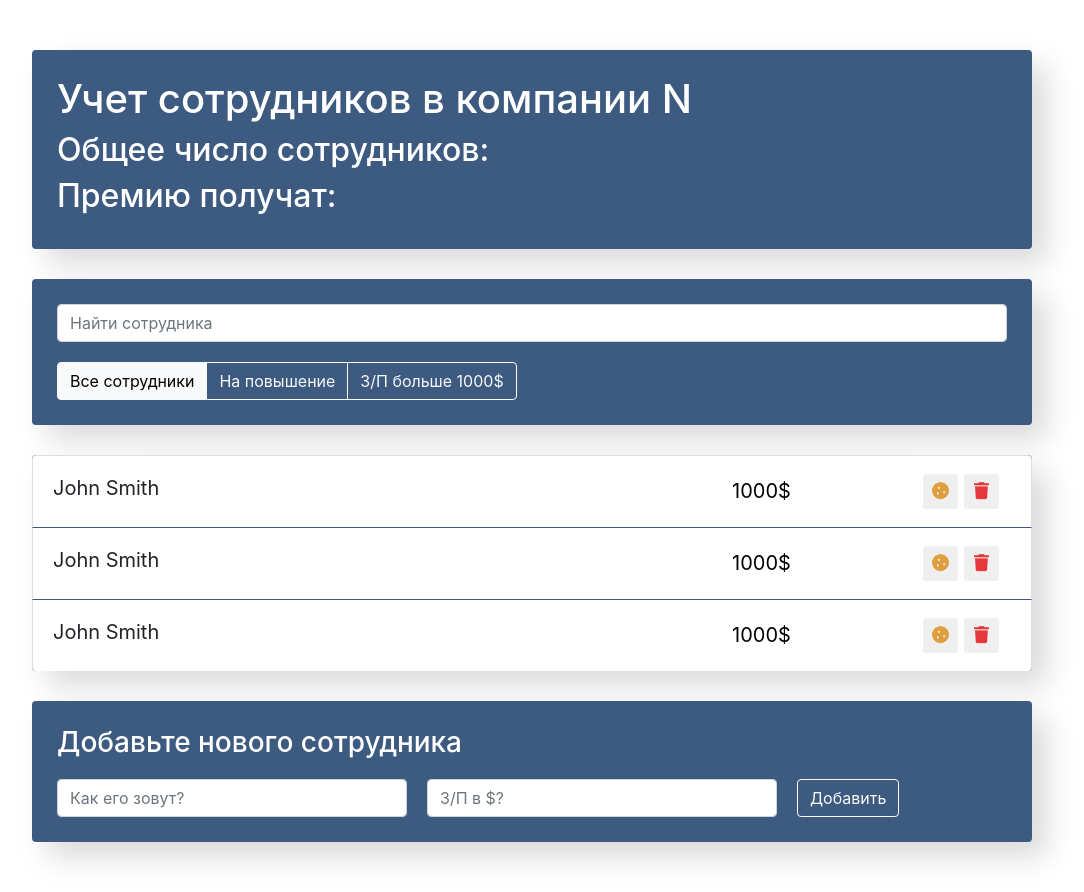
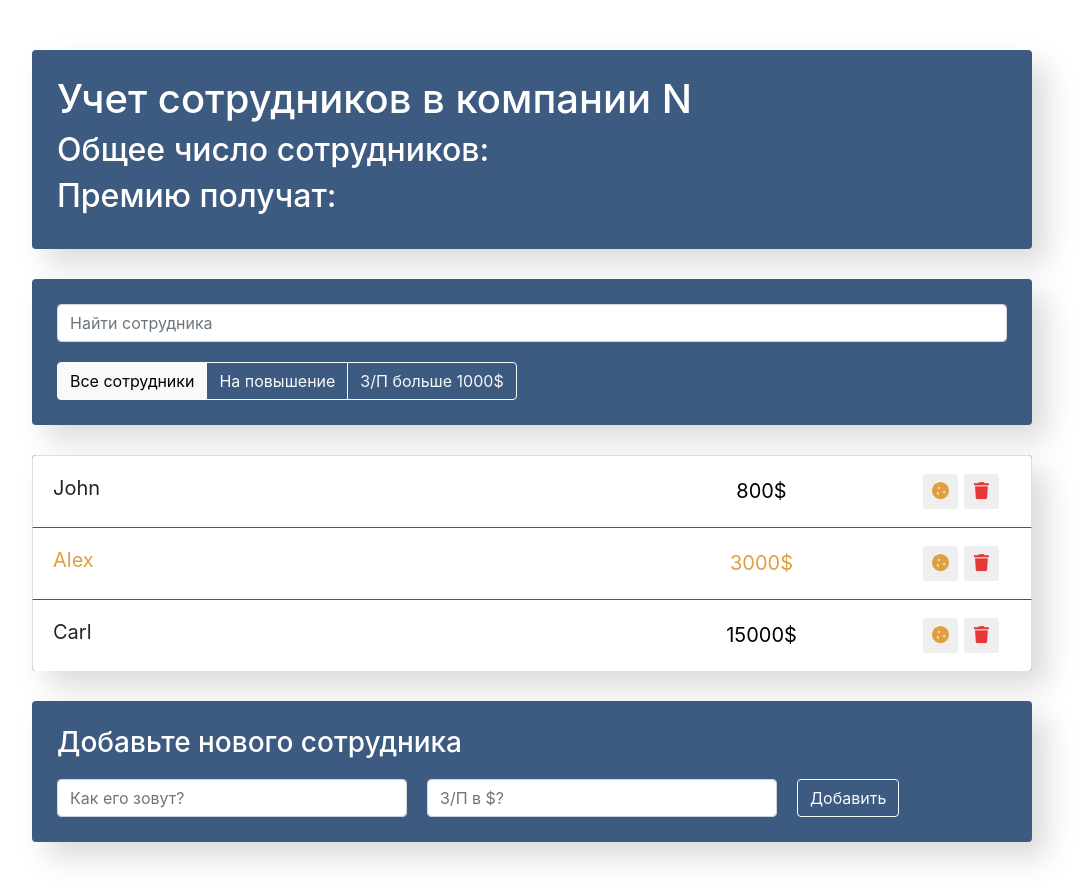
Before and after one commit to Groundbender/reactCrudClasses, a React (Create React App) app: page / in a window 1280 px wide. Shown: the whole page, without its empty margins (108-1192 px from the left). Built offline with nearby package versions, Linux system fonts and the light colour scheme.

Commit message:
added lists of emplyees

```diff
--- a/src/components/App/App.jsx
+++ b/src/components/App/App.jsx
@@ -7,6 +7,26 @@ import EmployeesAddForm from "../EmployeesAddForm/EmployeesAddForm";
 import "./App.css";
 
 function App() {
+  const data = [
+    {
+      name: "John",
+      salary: 800,
+      increase: false,
+      id: 1
+    },
+    {
+      name: "Alex",
+      salary: 3000,
+      increase: true,
+      id: 2
+    },
+    {
+      name: "Carl",
+      salary: 15000,
+      increase: false,
+      id: 3
+    },
+  ];
   return (
     <div className="app">
       <AppInfo />
@@ -16,7 +36,7 @@ function App() {
         <AppFilter />
       </div>
 
-      <EmployeesList />
+      <EmployeesList data={data} />
       <EmployeesAddForm />
     </div>
   );
--- a/src/components/EmploeesList/EmploeesList.jsx
+++ b/src/components/EmploeesList/EmploeesList.jsx
@@ -1,11 +1,16 @@
 import EmployeesListItem from "../EmployeesListItem/EmployeesListItem";
 import "./EmployeesList.css";
-const EmployeesList = () => {
+const EmployeesList = ({ data }) => {
+  // const elements = data.map((item) => {
+  //   return <EmployeesListItem {...item} />;
+  // });
+
   return (
     <ul className="app-list list-group">
-      <EmployeesListItem />
-      <EmployeesListItem />
-      <EmployeesListItem />
+      {data.map((item) => {
+        const { id, ...itemProps } = item;
+        return <EmployeesListItem key={id} {...itemProps} />;
+      })}
     </ul>
   );
 };
--- a/src/components/EmployeesListItem/EmployeesListItem.jsx
+++ b/src/components/EmployeesListItem/EmployeesListItem.jsx
@@ -1,13 +1,17 @@
 import "./EmployeesListItem.css";
 
-const EmployeesListItem = () => {
+const EmployeesListItem = ({ name, salary, increase }) => {
+  let classNames = increase
+    ? "list-group-item d-flex justify-content-between " + "increase"
+    : "list-group-item d-flex justify-content-between ";
+
   return (
-    <li className="list-group-item d-flex justify-content-between">
-      <span className="list-group-item-label">John Smith</span>
+    <li className={classNames}>
+      <span className="list-group-item-label">{name}</span>
       <input
         type="text"
         className="list-group-item-input"
-        defaultValue="1000$"
+        defaultValue={salary + "$"}
       />
       <div className="d-flex justify-content-center align-items-center">
         <button type="button" className="btn-cookie btn-sm ">
```
